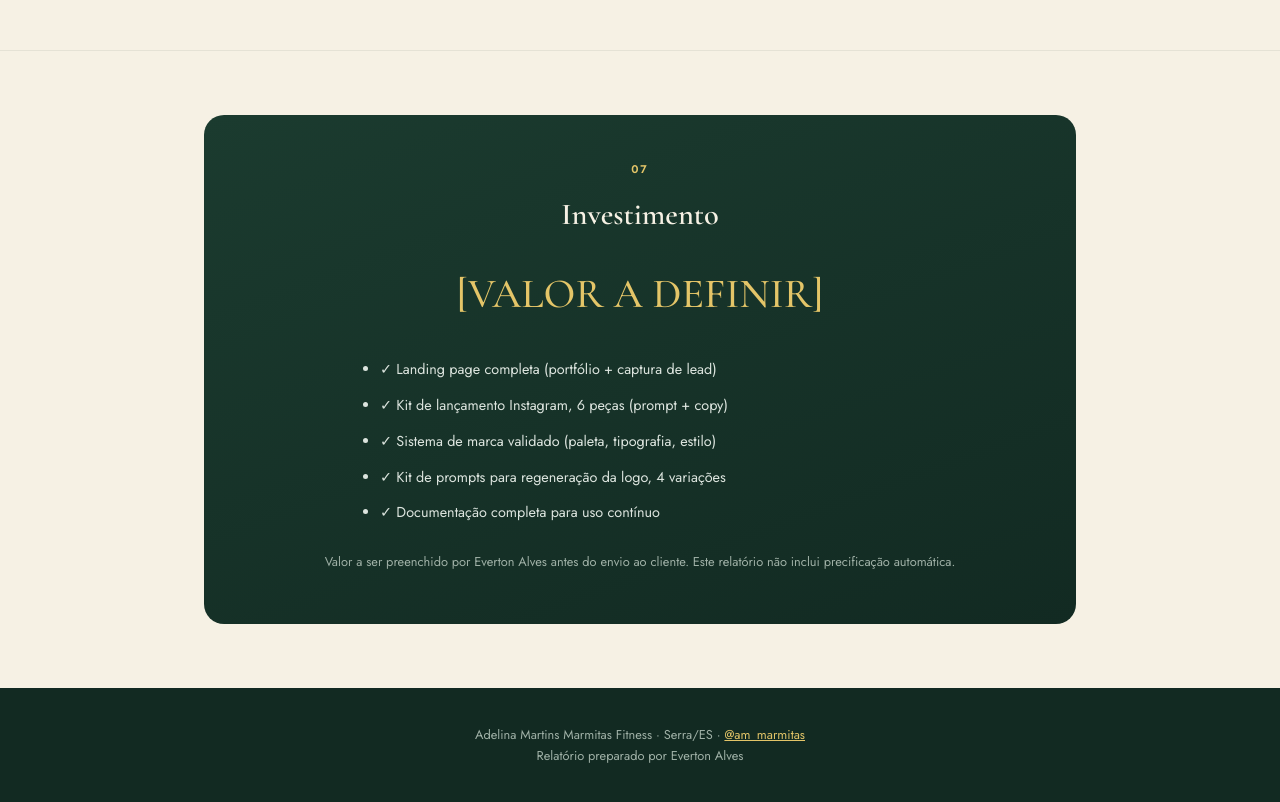
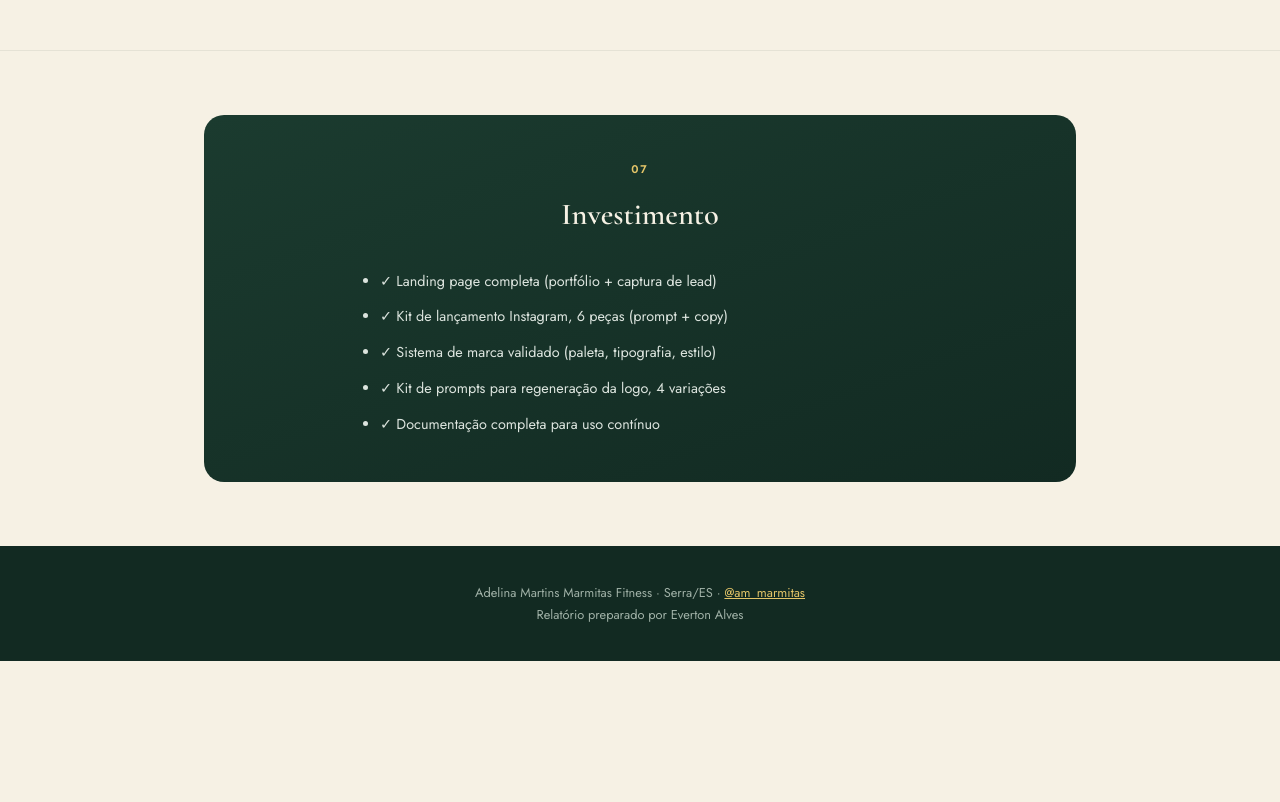
Before and after one commit to ReborNLtO/adelina-martins-proposta, a plain HTML site: page relatorio-entrega.html in a window 1280 px wide. Shown: the part 6561-7363 px from the top of the page. After the commit the page ends 7222 px from the top, so only its background shows below. Drawn offline with nearby package versions, Linux system fonts and the light colour scheme.

Commit message:
Remove placeholder investment value from report

```diff
--- a/relatorio-entrega.html
+++ b/relatorio-entrega.html
@@ -249,7 +249,6 @@
     <div class="pricing">
       <span class="eyebrow" style="color:var(--gold-light)">07</span>
       <h2>Investimento</h2>
-      <div class="value">[VALOR A DEFINIR]</div>
       <ul class="pricing-list">
         <li>✓ Landing page completa (portfólio + captura de lead)</li>
         <li>✓ Kit de lançamento Instagram, 6 peças (prompt + copy)</li>
@@ -257,7 +256,6 @@
         <li>✓ Kit de prompts para regeneração da logo, 4 variações</li>
         <li>✓ Documentação completa para uso contínuo</li>
       </ul>
-      <p class="note">Valor a ser preenchido por Everton Alves antes do envio ao cliente. Este relatório não inclui precificação automática.</p>
     </div>
   </div>
 </section>
```
